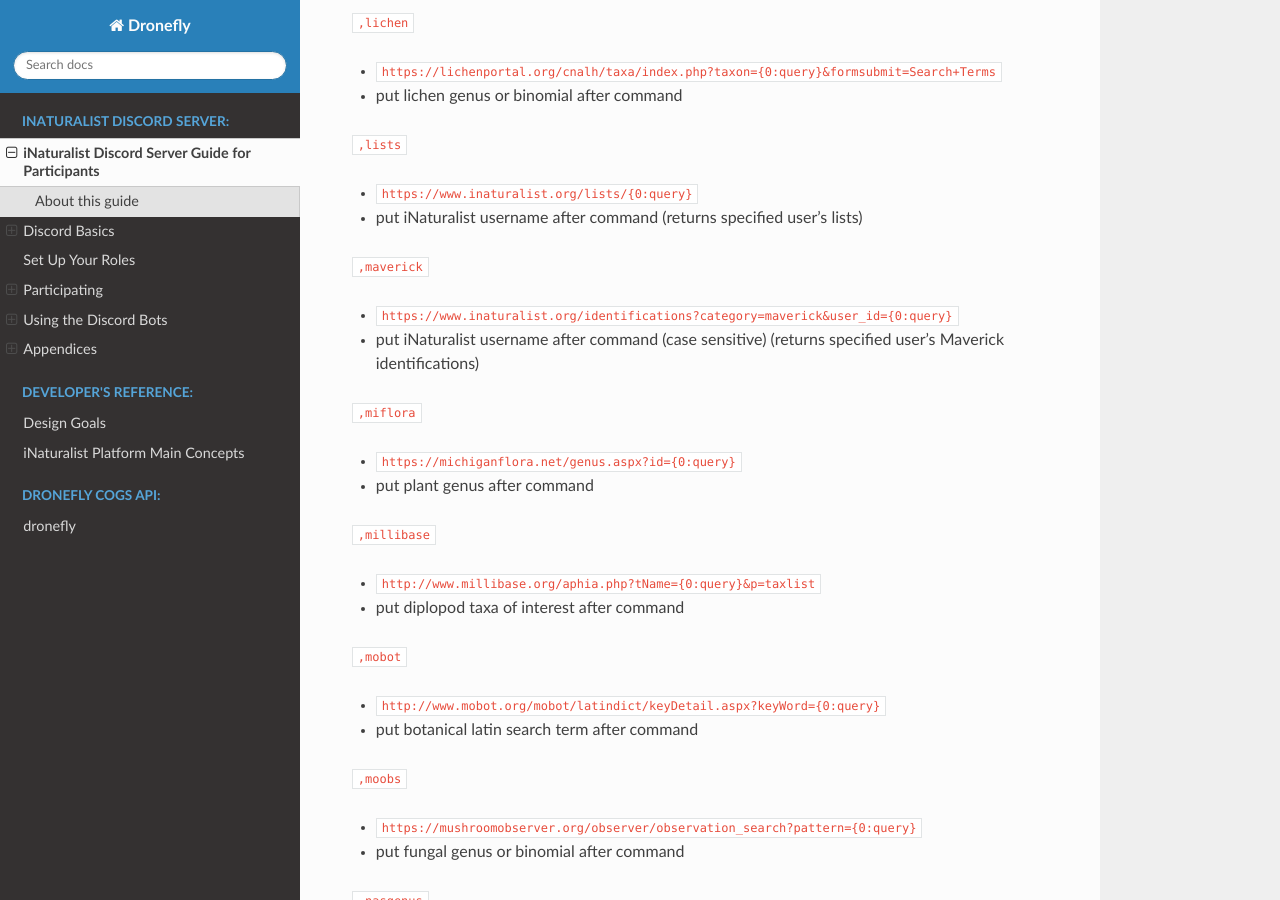
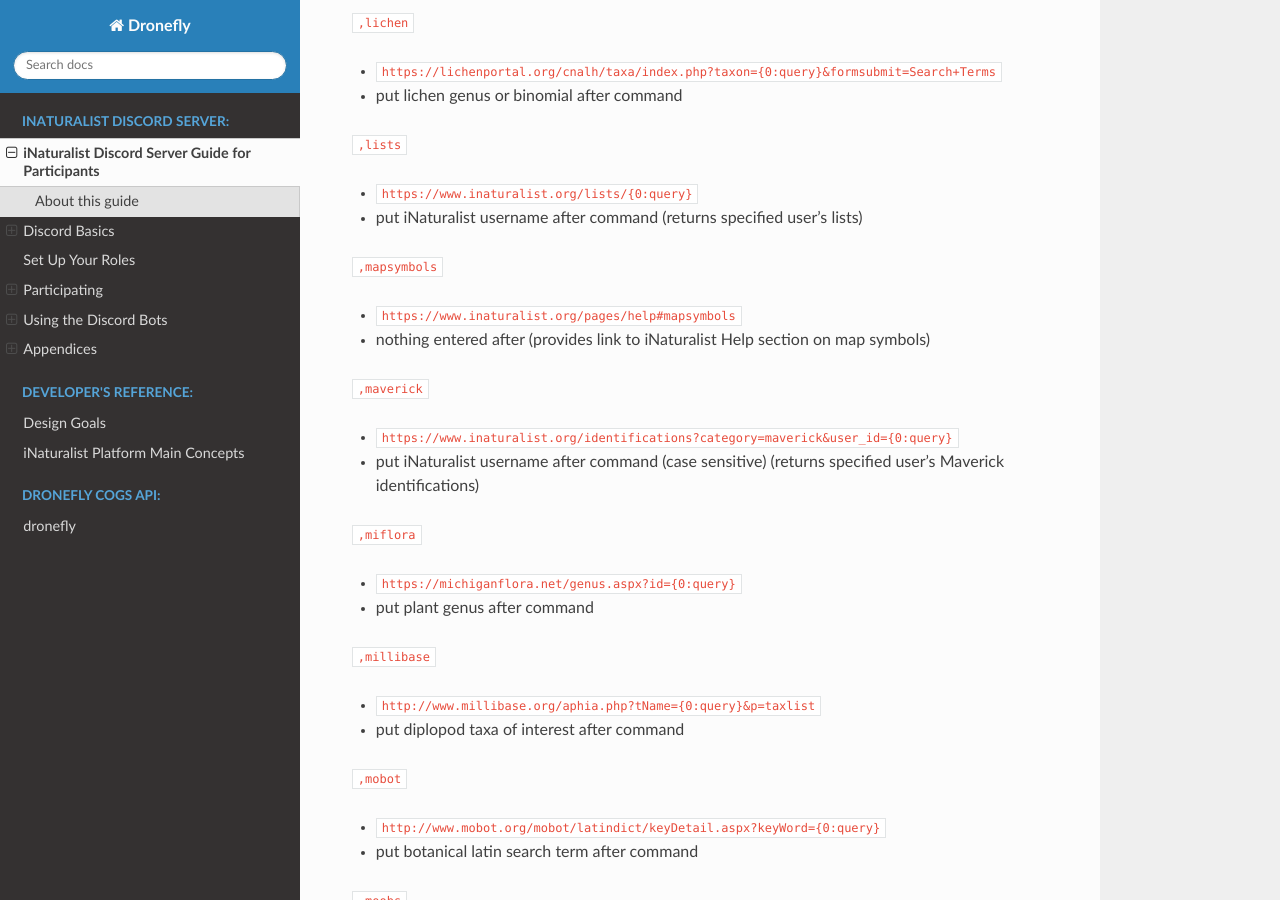
Before and after one commit to dronefly-garden/dronefly-doc, a Sphinx documentation site: the page built from docs/guide_for_participants.rst, in a window 1280 px wide and 900 px high, scrolled down 21597 px. Built offline with Sphinx 7.4.7 and the Read the Docs theme 2.0.0, drawn with Linux system fonts in a browser that asks for light colours.

Commit message:
Update guide_for_participants.rst
Added mapsymbols customcommand

```diff
--- a/docs/guide_for_participants.rst
+++ b/docs/guide_for_participants.rst
@@ -681,6 +681,11 @@
 - ``https://www.inaturalist.org/lists/{0:query}``
 - put iNaturalist username after command (returns specified user's lists)
 
+``,mapsymbols``
+
+- ``https://www.inaturalist.org/pages/help#mapsymbols``
+- nothing entered after (provides link to iNaturalist Help section on map symbols)
+
 ``,maverick``
 
 - ``https://www.inaturalist.org/identifications?category=maverick&user_id={0:query}``
```
